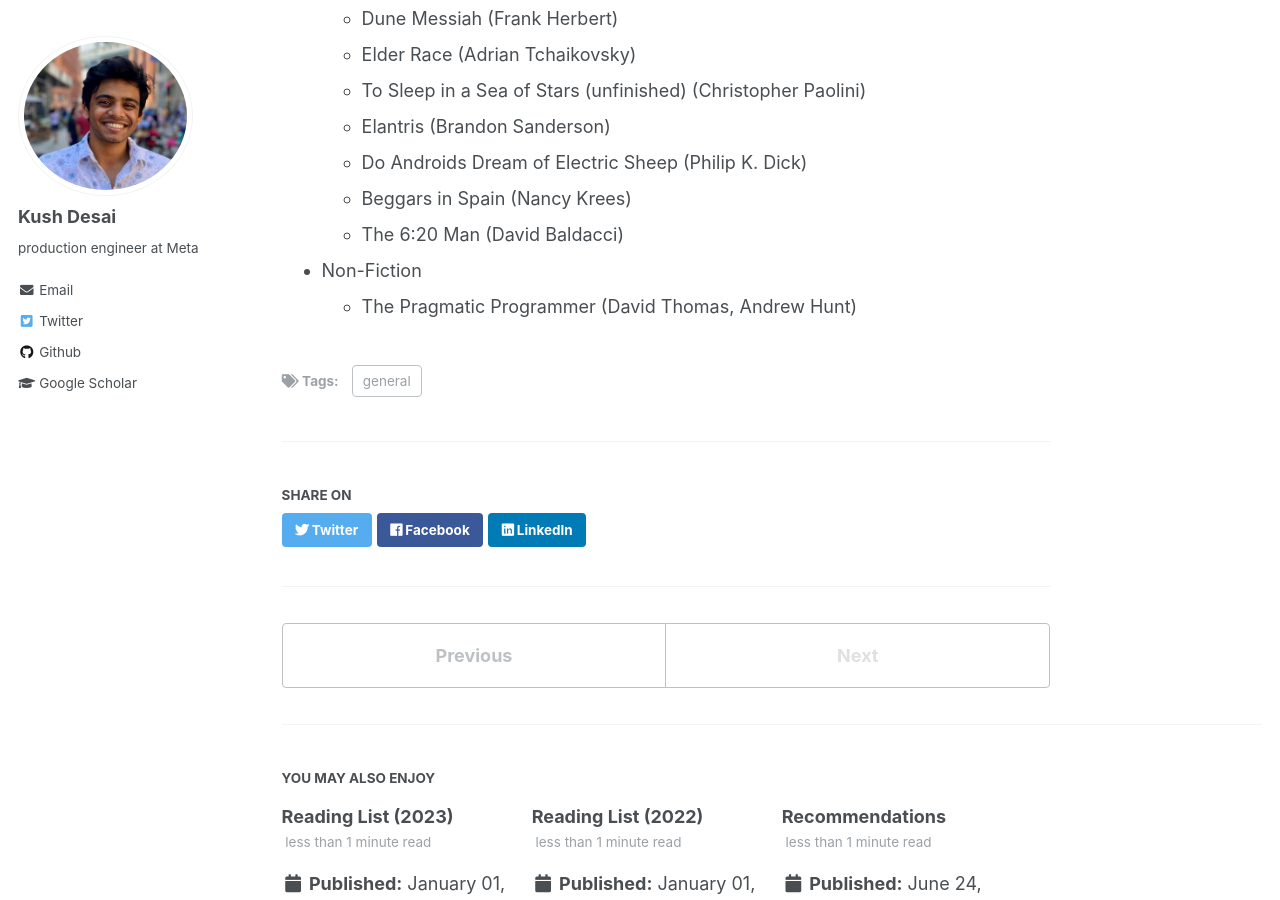
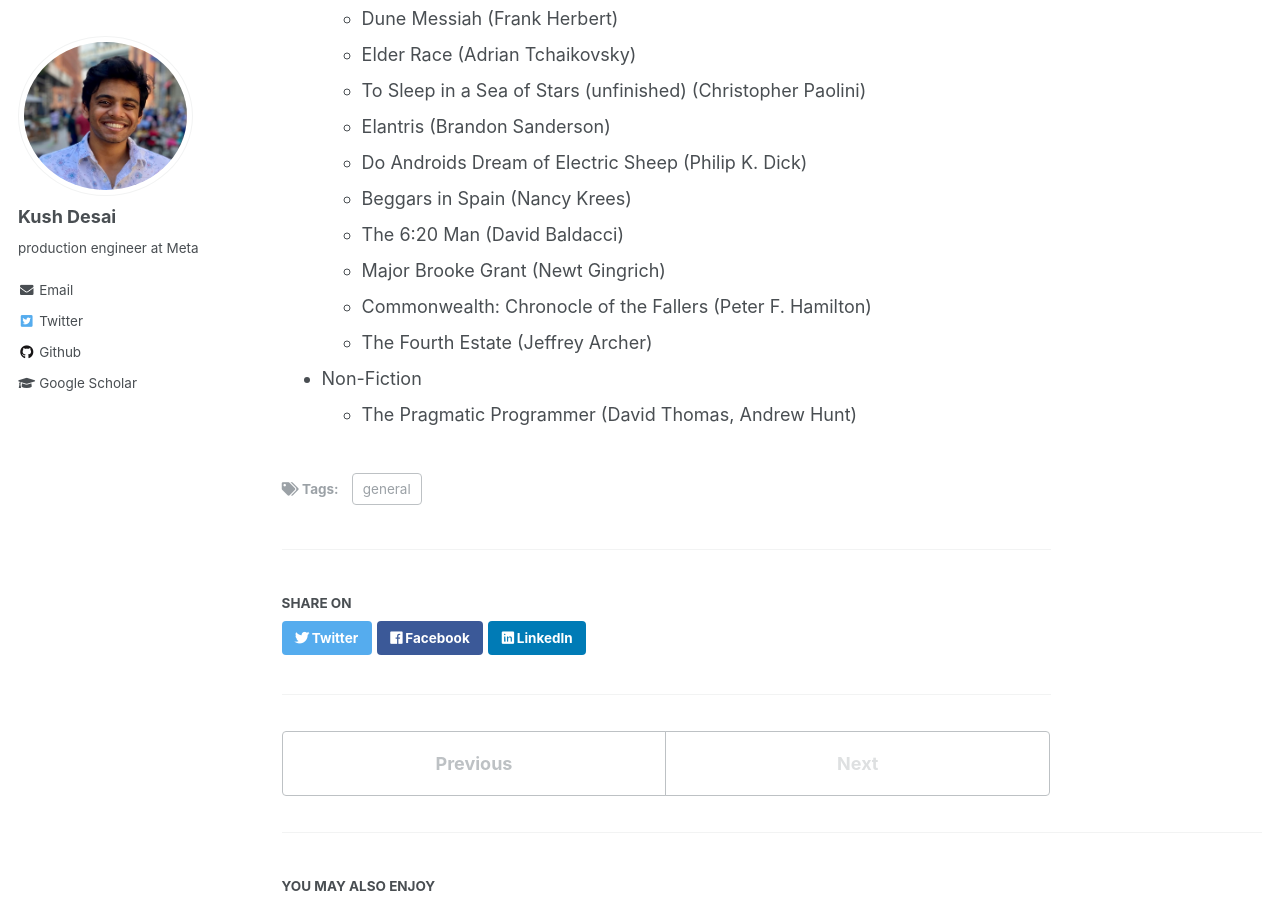
Before and after one commit to kdesai2018/kdesai2018.github.io, a Jekyll site: the page built from _posts/2024-01-01-book-2024.md, in a window 1280 px wide and 900 px high, scrolled down 474 px. Built offline with Jekyll 4.4.1, drawn with Linux system fonts in a browser that asks for light colours.

Commit message:
2024 new books

```diff
--- a/_posts/2024-01-01-book-2024.md
+++ b/_posts/2024-01-01-book-2024.md
@@ -19,6 +19,9 @@ A 🏃🏽‍♂️ list
     - Do Androids Dream of Electric Sheep (Philip K. Dick)
     - Beggars in Spain (Nancy Krees)
     - The 6:20 Man (David Baldacci)
+    - Major Brooke Grant (Newt Gingrich)
+    - Commonwealth: Chronocle of the Fallers (Peter F. Hamilton)
+    - The Fourth Estate (Jeffrey Archer)
 
 
 
```
